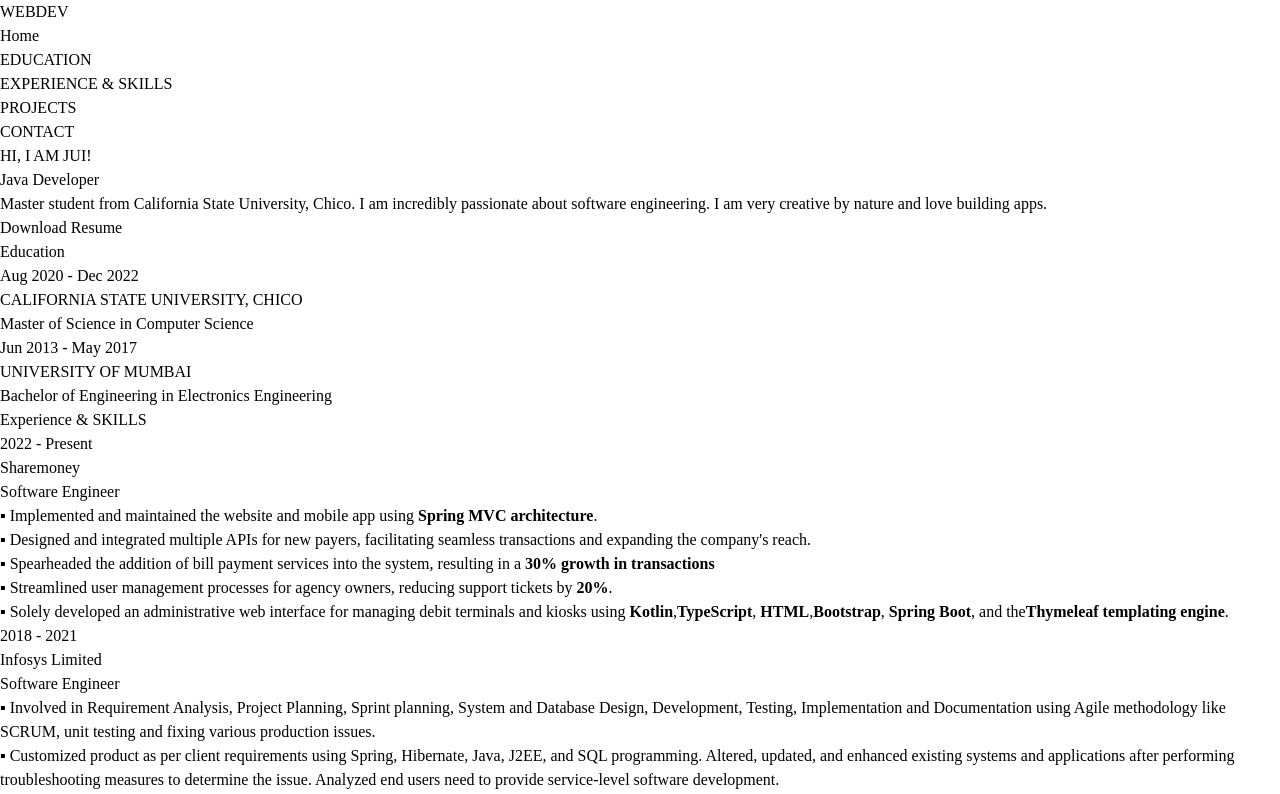
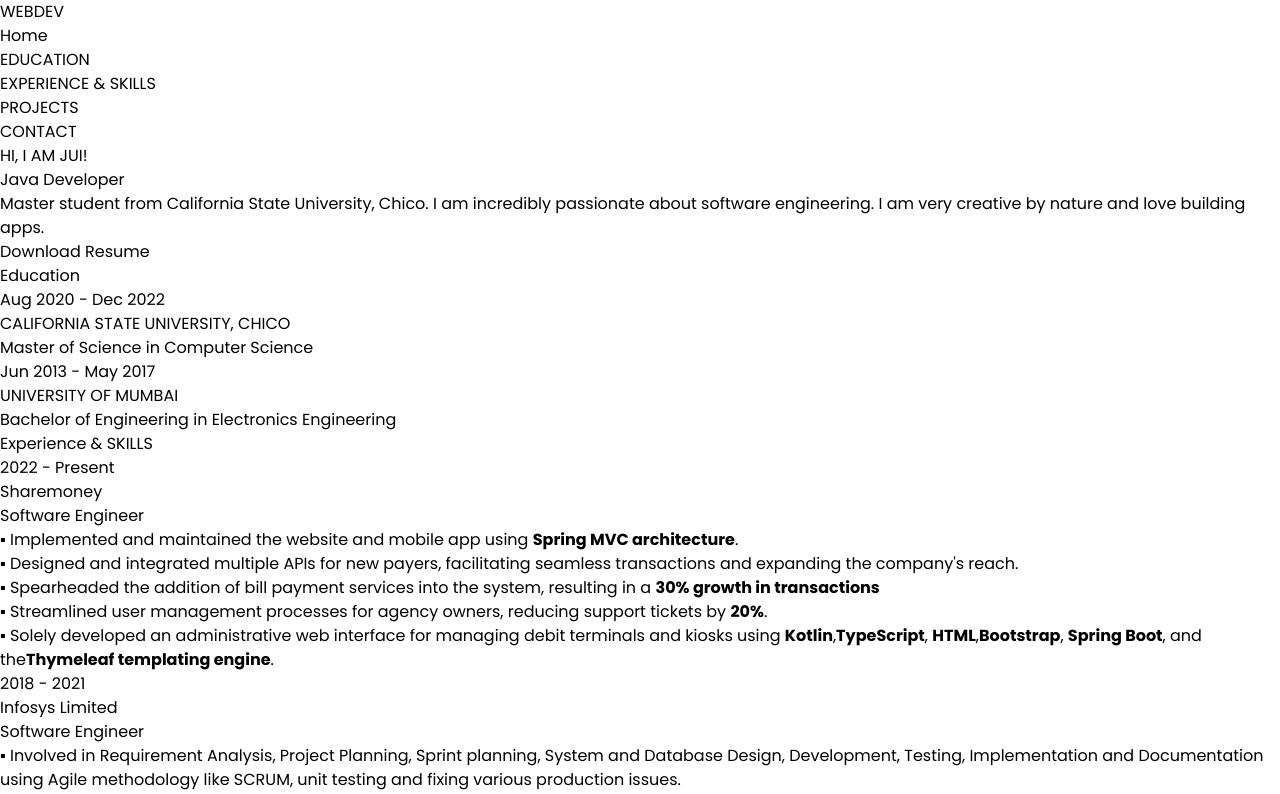
Before and after one commit to JuiD24/portfolio, a Next.js app: page / in a window 1280 px wide. Shown: the top 794 px of the page. Built offline with nearby package versions, Linux system fonts and the light colour scheme.

Commit message:
Component changed to components

```diff
--- a/styles/globals.css
+++ b/styles/globals.css
@@ -1,4 +1,4 @@
-/* @import url('https://fonts.googleapis.com/css2?family=Poppins:wght@400;700&family=Roboto:wght@400;700&display=swap'); */
+@import url('https://fonts.googleapis.com/css2?family=Poppins:wght@400;700&family=Roboto:wght@400;700&display=swap');
 
 @tailwind base;
 @tailwind components;
```
Also changed, not shown: pages/index.tsx (+7 -7 lines).
